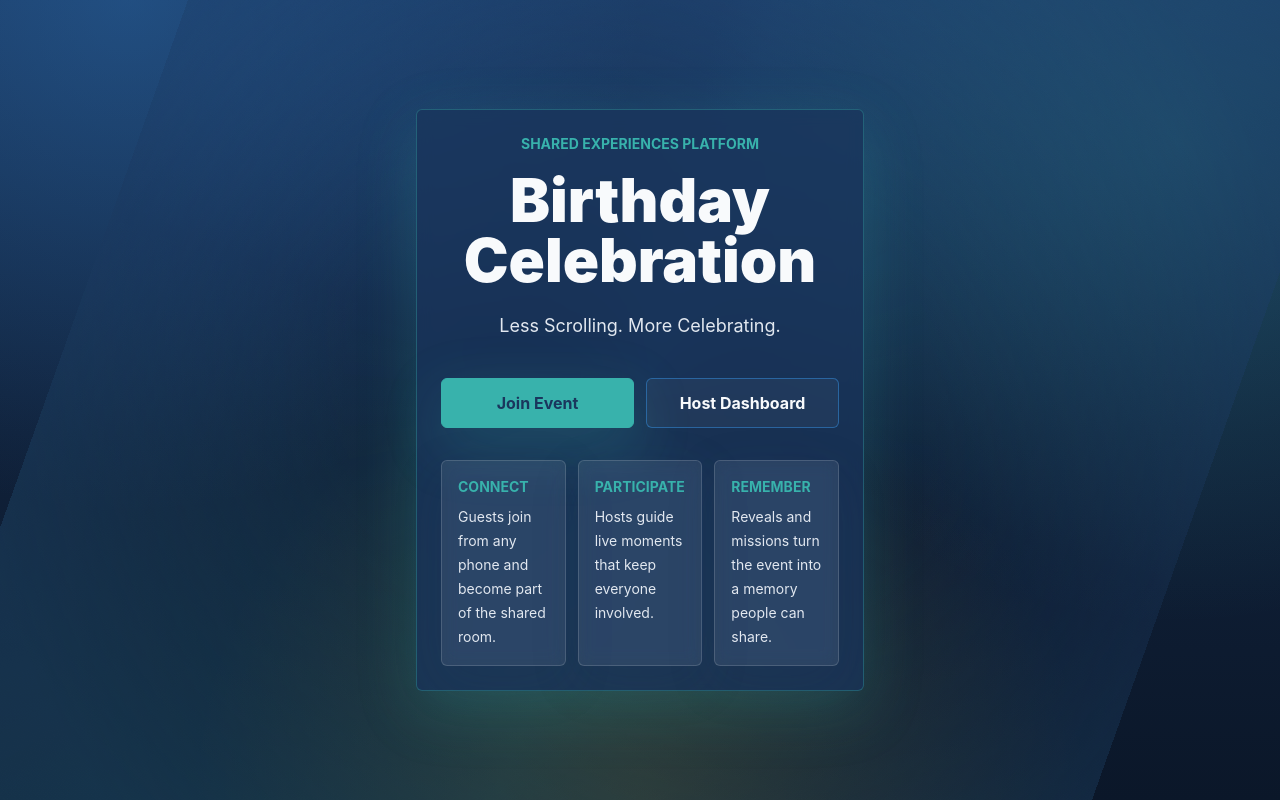
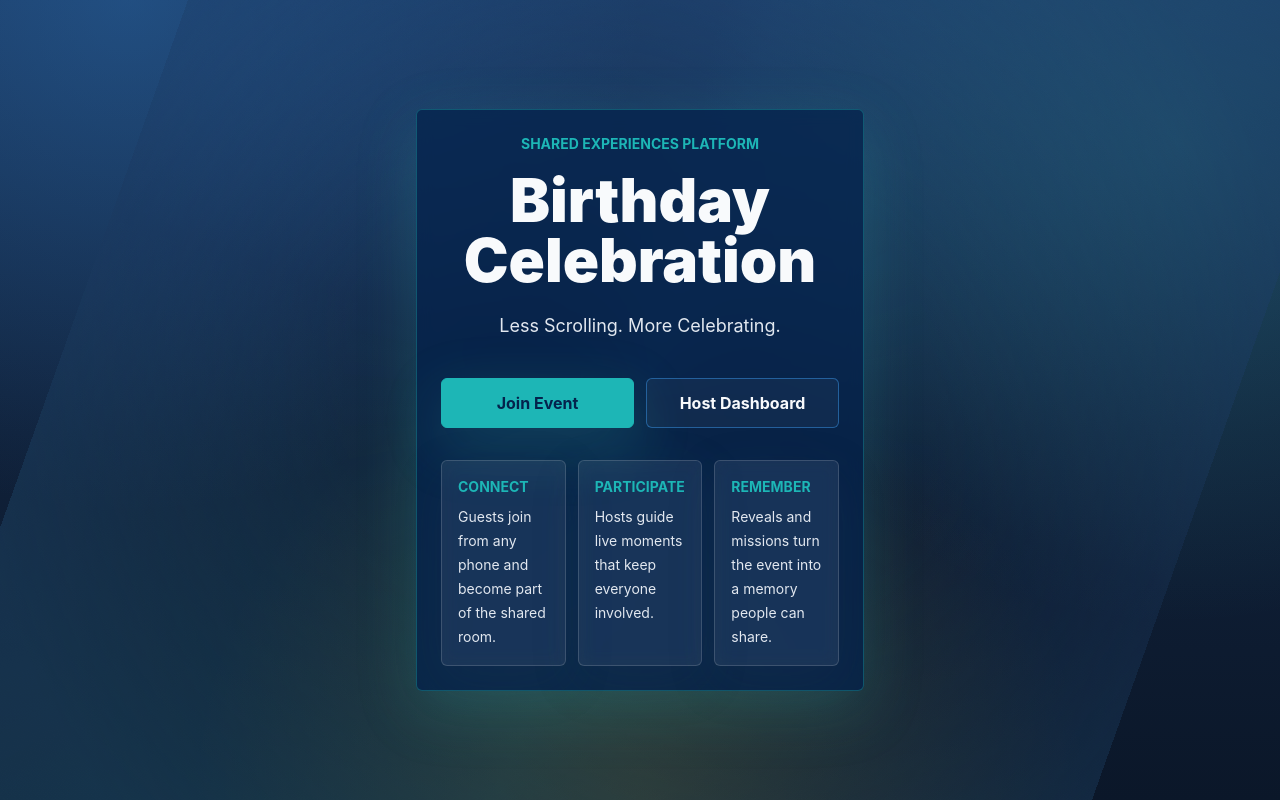
Before and after one commit to rmpdreamscribestudios-afk/party-network, a Next.js app: page / in a window 1280 px wide. Built offline with nearby package versions, Linux system fonts and the light colour scheme; no server answers; the database is empty.

Commit message:
Update tailwind.config.ts

```diff
--- a/tailwind.config.ts
+++ b/tailwind.config.ts
@@ -5,9 +5,9 @@ const config: Config = {
   theme: {
     extend: {
       colors: {
-        "party-navy": "#1A365D",
+        "party-navy": "#04234C",
         "party-blue": "#3182CE",
-        "party-teal": "#38B2AC",
+        "party-teal": "#1DB6B6",
         "party-green": "#22C55E",
         "party-gold": "#F59E0B",
         "party-soft": "#F8FAFC",
```
